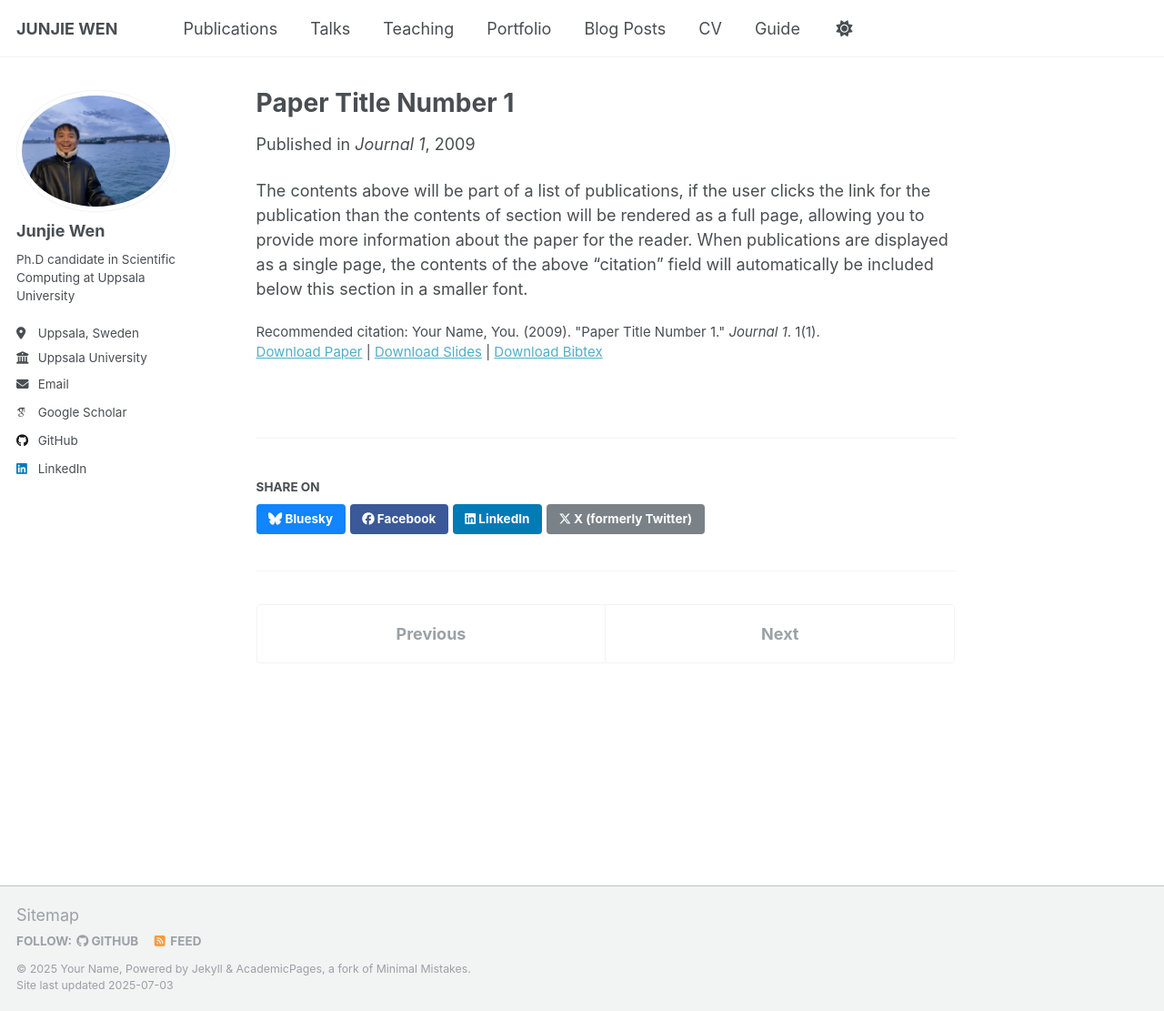
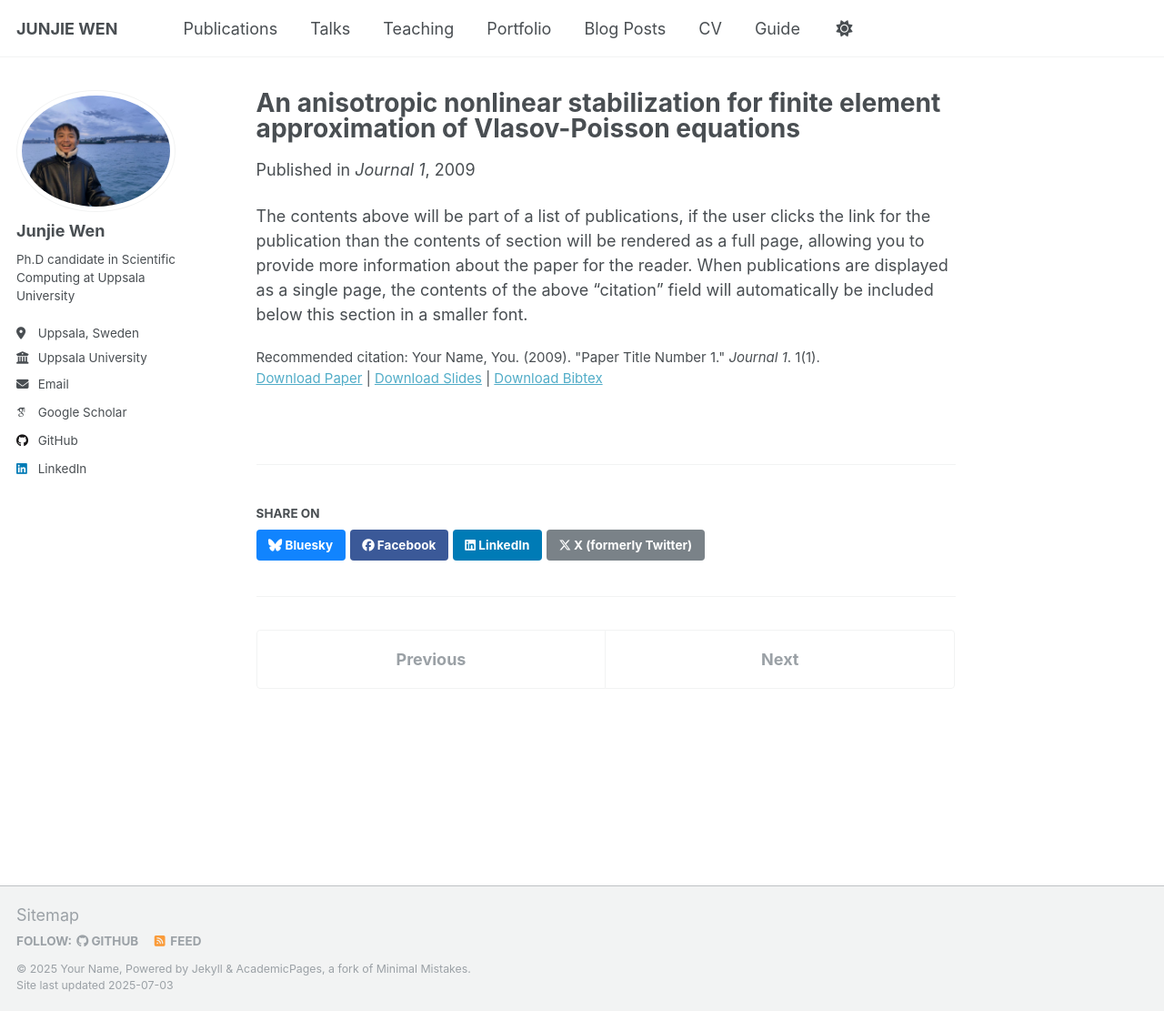
Before and after one commit to WjjSteve/WjjSteve.github.io, a Jekyll site: the page built from _publications/2009-10-01-paper-title-number-1.md, in a window 1280 px wide and 1111 px high. Shown: the whole window at 91% size. Built offline with Jekyll 4.4.1, drawn with Linux system fonts in a browser that asks for light colours; some web fonts are replaced; a script that is not in the unit is left out.

Commit message:
Update 2009-10-01-paper-title-number-1.md

```diff
--- a/_publications/2009-10-01-paper-title-number-1.md
+++ b/_publications/2009-10-01-paper-title-number-1.md
@@ -1,5 +1,5 @@
 ---
-title: "Paper Title Number 1"
+title: "An anisotropic nonlinear stabilization for finite element approximation of Vlasov-Poisson equations"
 collection: publications
 category: manuscripts
 permalink: /publication/2009-10-01-paper-title-number-1
```
